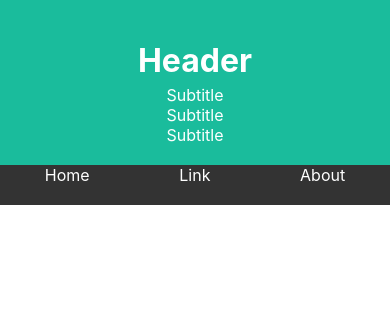
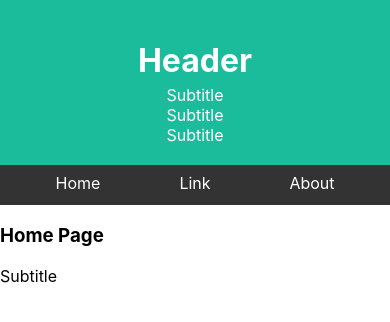
Before and after one commit to sinsinkun/react-website, a React (Create React App) app: page / in a window 390 px wide. Shown: the top 322 px of the page. Built offline with nearby package versions, Linux system fonts and the light colour scheme.

Commit message:
Installed router-dom

```diff
--- a/src/App.css
+++ b/src/App.css
@@ -25,15 +25,27 @@
   background-color: #333;
 }
 
+.navbar a::before {
+  content: '';
+  width: 50vw;
+}
+
 .navBar a {
-  flex-grow: 1;
-  padding: 0px 10px;
+  padding: 8px 10px;
   text-align: center;
   text-decoration: none;
+  width: 40vw;
   color: white;
+  list-style: none;
 }
 
 .navBar a:hover {
   background-color: #ddd;
   color: black;
 }
+
+@media (max-width: 720px) {
+  .navBar a {
+    width: 30vw;
+  }
+}
--- a/src/App.js
+++ b/src/App.js
@@ -14,7 +14,7 @@ function App() {
         <Header/>
         <Navbar/>
         <Switch>
-          <Route path='/home'><Home/></Route>
+          <Route exact path='/'><Home/></Route>
           <Route path='/link'><Link/></Route>
           <Route path='/about'><About/></Route>
         </Switch>
--- a/src/components/about.js
+++ b/src/components/about.js
@@ -6,7 +6,7 @@ class about extends Component {
         return (
 
             <div>
-                <h1>About page</h1>
+                <h3>About page</h3>
                 <p>Subtitle</p>
             </div>
 
--- a/src/components/home.js
+++ b/src/components/home.js
@@ -6,7 +6,7 @@ class home extends Component {
         return (
 
             <div>
-                <h1>Home Page</h1>
+                <h3>Home Page</h3>
                 <p>Subtitle</p>
             </div>
 
--- a/src/components/link.js
+++ b/src/components/link.js
@@ -6,7 +6,7 @@ class link extends Component {
         return (
 
             <div>
-                <h1>Link Page</h1>
+                <h3>Link Page</h3>
                 <p>Subtitle</p>
             </div>
 
--- a/src/components/navBar.js
+++ b/src/components/navBar.js
@@ -1,13 +1,14 @@
 import React, {Component} from 'react';
+import {Link} from 'react-router-dom';
 import '../App.css';
 
 class navBar extends Component {
     render() {
         return (
             <div className = 'navBar'>
-                <a href='/'>Home</a>
-                <a href='/'>Link</a>
-                <a href='/'>About</a>
+                <Link to='/'><li>Home</li></Link>
+                <Link to='/link'><li>Link</li></Link>
+                <Link to='/about'><li>About</li></Link>
             </div>
         );
     }
```
Also changed, not shown: 1 other file (tests, documents, lock files or other folders).
